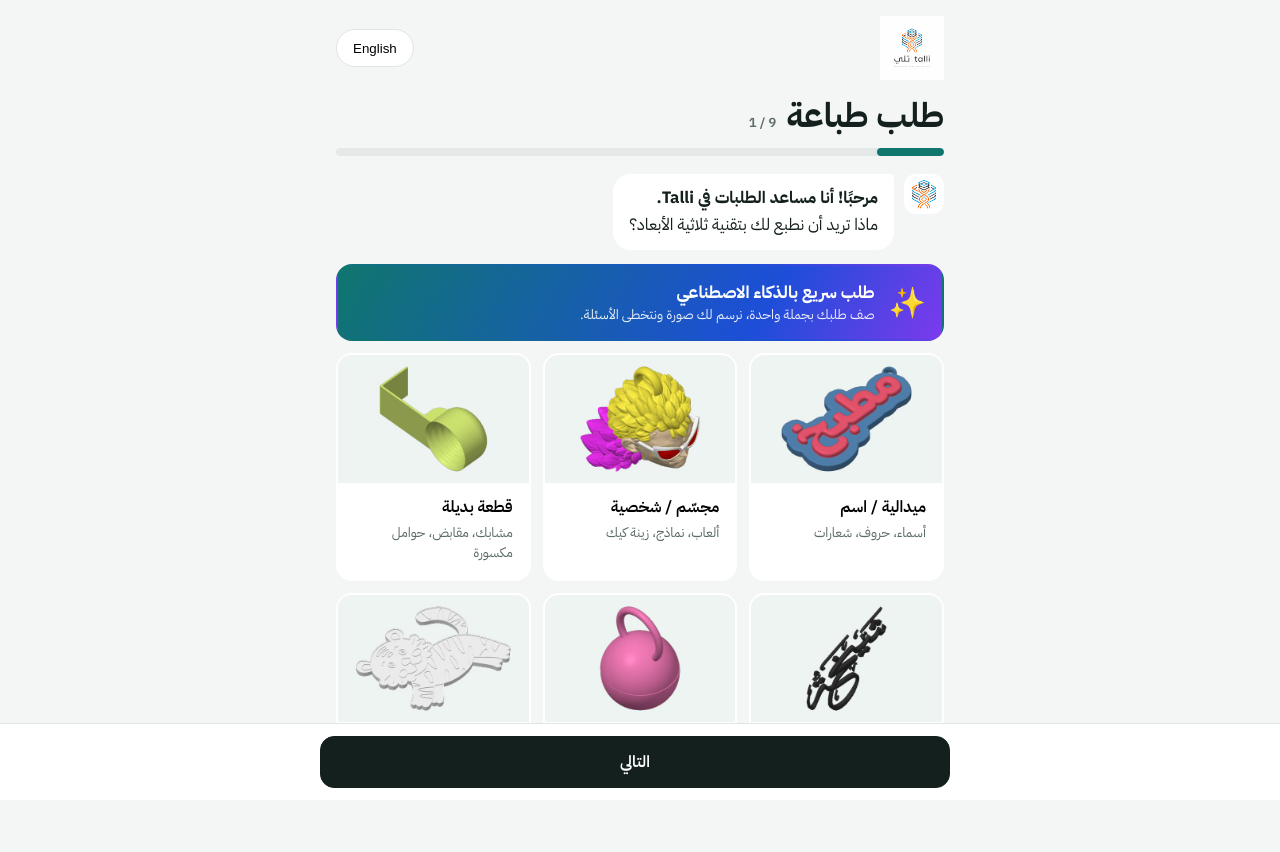
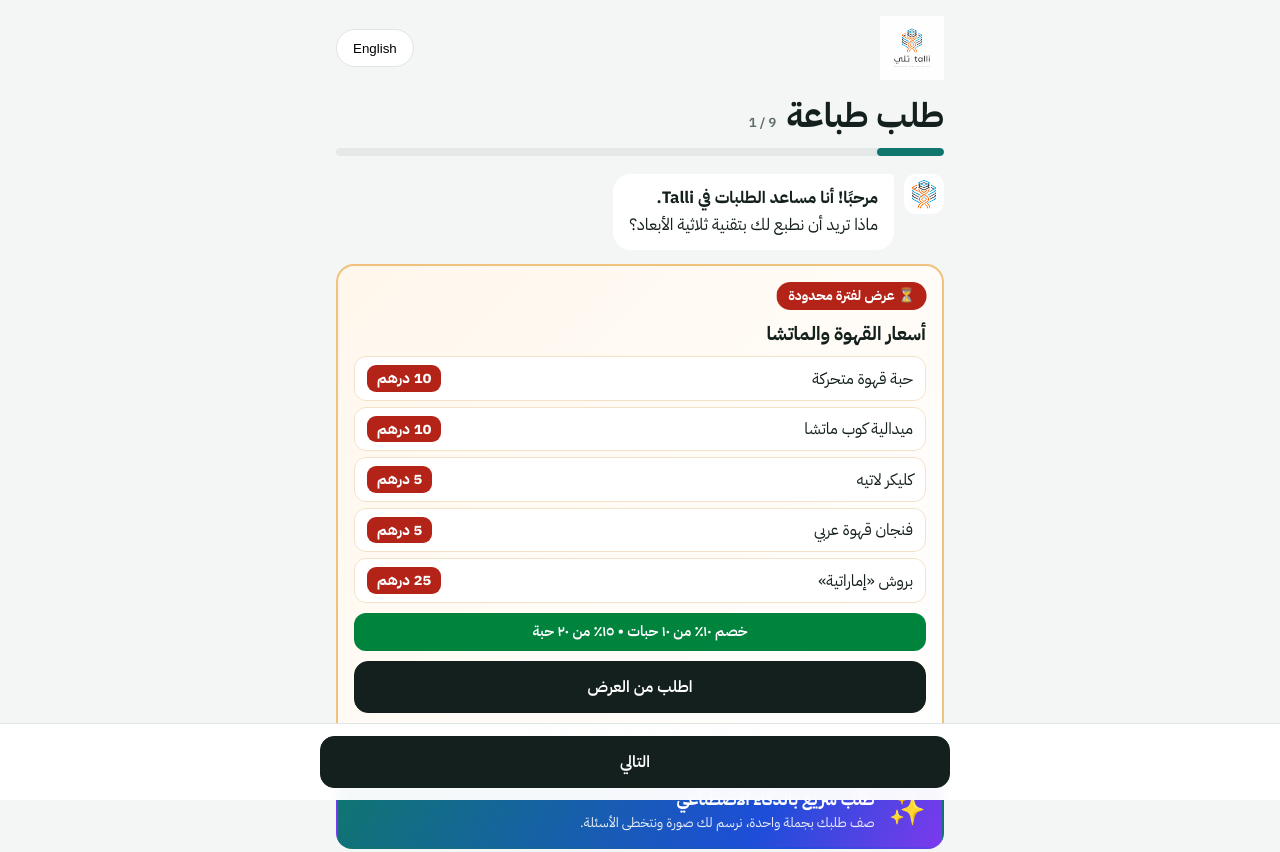
Before and after one commit to talli3d/talli3d.github.io, a plain HTML site: page order.html in a window 1280 px wide. Shown: the top 852 px of the page. Drawn offline with Linux system fonts and the light colour scheme.

Commit message:
Order page: limited-time coffee & matcha offer box

```diff
--- a/order.html
+++ b/order.html
@@ -89,6 +89,17 @@ input:focus-visible,textarea:focus-visible,button:focus-visible,select:focus-vis
 .privacy{font-size:12.5px;color:var(--muted);text-align:center;margin-top:10px}
 @media (min-width:700px){ .types{grid-template-columns:repeat(3,minmax(0,1fr))} }
 @media (prefers-reduced-motion:reduce){ .prog i,.type{transition:none} }
+.promo{position:relative;overflow:hidden;border-radius:18px;padding:16px;margin-bottom:14px;background:linear-gradient(135deg,#fff7ec,#fff);border:2px solid #f1c27d}
+.promo .tag{display:inline-flex;align-items:center;gap:6px;background:var(--red);color:#fff;font-weight:700;font-size:13.5px;border-radius:999px;padding:4px 12px;animation:pl 1.6s ease-in-out infinite}
+@keyframes pl{50%{transform:scale(1.06)}}
+.promo h2{font-size:19px;margin:10px 0 8px}
+.promo ul{list-style:none;margin:0;padding:0;display:grid;gap:6px}
+.promo li{display:flex;justify-content:space-between;align-items:center;gap:10px;background:#fff;border-radius:12px;padding:8px 12px;border:1px solid #f3e2c8}
+.promo li b{background:var(--red);color:#fff;border-radius:9px;padding:2px 10px;white-space:nowrap;font-size:15px}
+.promo .bulk{margin-top:10px;background:#00843d;color:#fff;border-radius:12px;padding:8px 12px;font-weight:600;font-size:14.5px;text-align:center}
+.promo .btn{width:100%;margin-top:10px}
+.promo .small{font-size:12.5px;color:var(--muted);margin-top:8px;text-align:center}
+@media (prefers-reduced-motion:reduce){ .promo .tag{animation:none} }
 </style>
 </head>
 <body>
@@ -219,11 +230,19 @@
 function choice(key, opts, val){ return '<div class="yn">'+opts.map(function(o,i){ return '<button type="button" class="chip'+(String(val)===String(i)?' on':'')+'" data-det="'+key+'" data-val="'+i+'">'+esc(o)+'</button>'; }).join("")+'</div>'; }
 function input(id, val, ph, type){ return '<input id="'+id+'" value="'+esc(val)+'"'+(ph?' placeholder="'+esc(ph)+'"':'')+(type?' type="'+type+'"':'')+' autocomplete="off">'; }
 
+// Limited-time price offer (same prices as the coffee & matcha reel, from Talli invoicing). Remove PROMO.on to hide it.
+var PROMO={on:true, items:[["حبة قهوة متحركة","Flexi coffee bean",10],["ميدالية كوب ماتشا","Matcha cup keychain",10],["كليكر لاتيه","Latte fidget clicker",5],["فنجان قهوة عربي","Arabic coffee cup",5],["بروش «إماراتية»","«Emirati» brooch",25]],
+  ar:{tag:"⏳ عرض لفترة محدودة",h:"أسعار القهوة والماتشا",cur:"درهم",bulk:"خصم ١٠٪ من ١٠ حبات • ١٥٪ من ٢٠ حبة",go:"اطلب من العرض",small:"الأسعار لفترة محدودة وقد تتغير • توصيل لكل الإمارات",desc:"طلب من عرض القهوة والماتشا:\n"},
+  en:{tag:"⏳ Limited-time offer",h:"Coffee & matcha prices",cur:"AED",bulk:"10% off from 10 pcs • 15% off from 20 pcs",go:"Order from this offer",small:"Prices are for a limited time and may change • Delivery all over the UAE",desc:"Order from the coffee & matcha offer:\n"}};
+function promo(){ if(!PROMO.on) return ""; var P=PROMO[LANG]||PROMO.en;
+  return '<div class="promo"><span class="tag">'+P.tag+'</span><h2>'+P.h+'</h2><ul>'+PROMO.items.map(function(x){ return '<li><span>'+esc(LANG==="ar"?x[0]:x[1])+'</span><b>'+x[2]+' '+P.cur+'</b></li>'; }).join("")+'</ul>'+
+    '<div class="bulk">'+P.bulk+'</div><button type="button" class="btn go" id="promoGo">'+P.go+'</button><div class="small">'+P.small+'</div></div>'; }
+
 function draw(){
   var s=STEPS[step], h=head(), ty=O.type||"other";
   if(s==="type"){
     var ac=t("aiCard");
-    h+=ask(t("q_type"))+'<button type="button" class="aiopt'+(O.type==="ai"?' on':'')+'" data-type="ai"><span class="e">'+ac[0]+'</span><span><span class="t">'+esc(ac[1])+'</span><span class="d">'+esc(ac[2])+'</span></span></button>'+
+    h+=ask(t("q_type"))+promo()+'<button type="button" class="aiopt'+(O.type==="ai"?' on':'')+'" data-type="ai"><span class="e">'+ac[0]+'</span><span><span class="t">'+esc(ac[1])+'</span><span class="d">'+esc(ac[2])+'</span></span></button>'+
       '<div class="types">'+Object.keys(T().types).map(function(k){ var x=T().types[k]; return '<button type="button" class="type'+(O.type===k?' on':'')+'" data-type="'+k+'"><img src="https://talli3d.github.io/samples/sample-'+k+'.jpg" alt="" width="480" height="320" loading="lazy"><span class="t">'+esc(x[1])+'</span><span class="d">'+esc(x[2])+'</span></button>'; }).join("")+'</div>';
   } else if(s==="ai"){
     var wait=Math.max(0, Math.ceil((AI.next-Date.now())/1000));
@@ -357,6 +376,9 @@ app.addEventListener("click", function(e){
   if(b.id==="lang"){ LANG=LANG==="ar"?"en":"ar"; try{ localStorage.setItem("talli_lang",LANG); }catch(_){}; applyLang(); draw(); return; }
   if(b.dataset.type){ var was=O.type; O.type=b.dataset.type; if((was==="ai")!==(O.type==="ai")) O.pics=[]; setSteps(); err="";
     if(O.type==="ai"){ step=1; draw(); window.scrollTo(0,0); } else draw(); return; }
+  if(b.id==="promoGo"){ var P=PROMO[LANG]||PROMO.en; O.type="gift"; O.pics=[]; setSteps(); err="";
+    if(O.desc.indexOf(P.desc.trim())<0) O.desc=P.desc+PROMO.items.map(function(x){ return "- "+(LANG==="ar"?x[0]:x[1])+" ("+x[2]+" "+P.cur+") × "; }).join("\n")+(O.desc?"\n"+O.desc:"");
+    step=1; keep(); draw(); window.scrollTo(0,0); return; }
   if(b.id==="aigo"){ aiDraw(); return; }
   if(b.dataset.delpic!=null){ O.pics.splice(+b.dataset.delpic,1); draw(); return; }
   if(b.id==="unsure"){ O.size.unsure=!O.size.unsure; draw(); return; }
```
